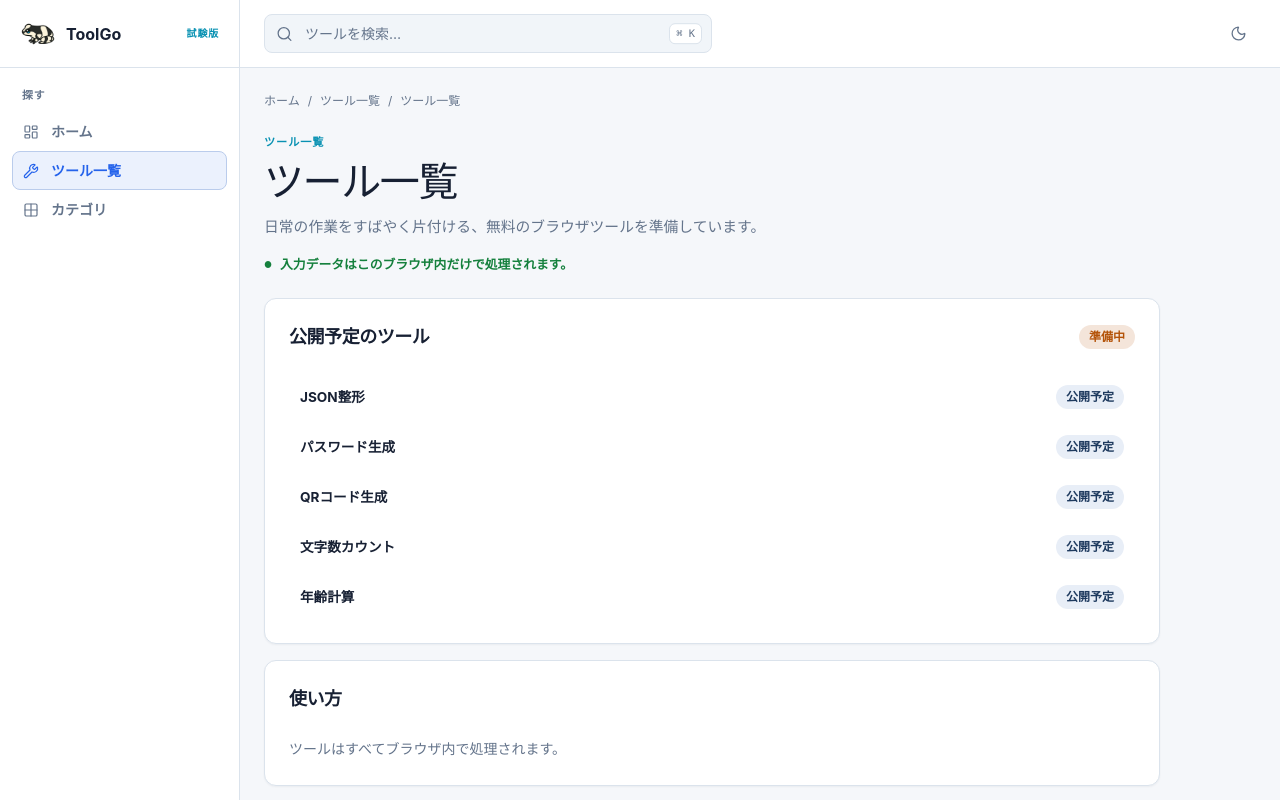
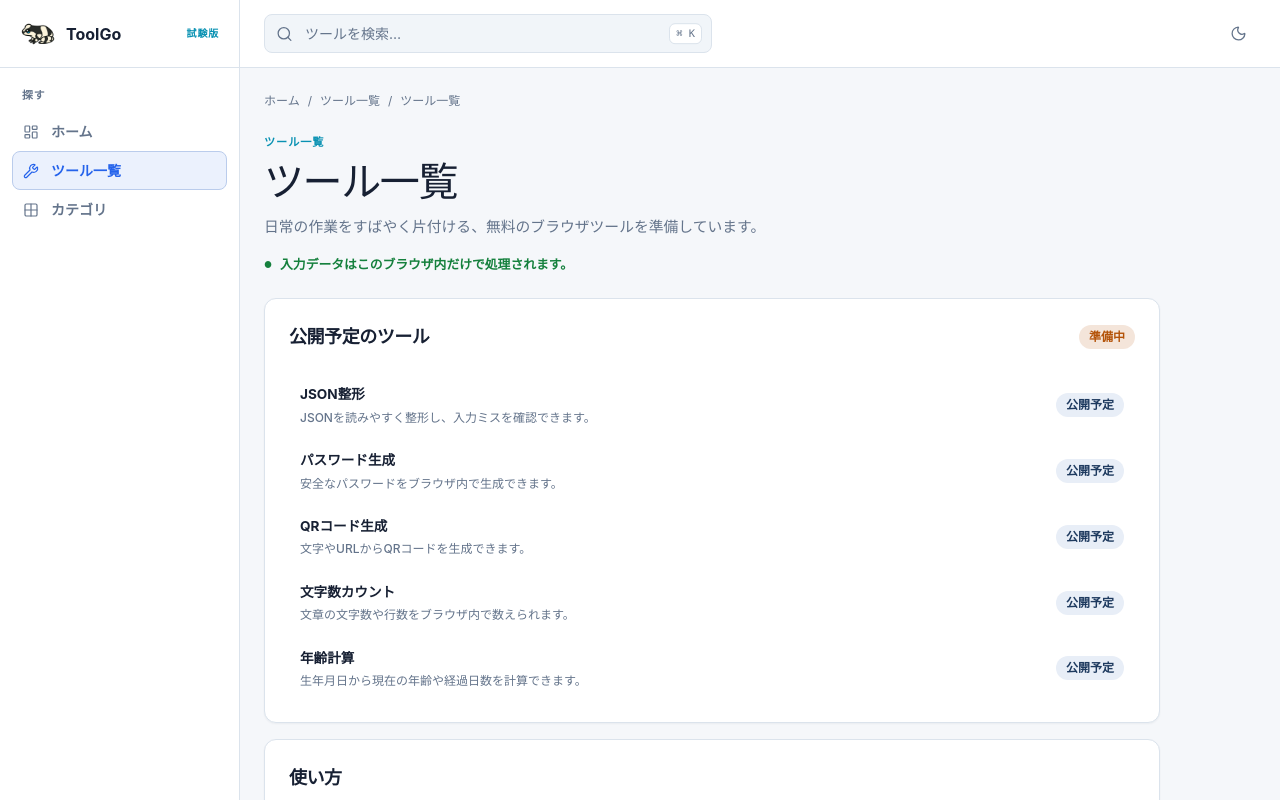
Before and after one commit to 24-105/toolgo, a Next.js app: page /toolgo/tools in a window 1280 px wide. Shown: the top 800 px of the page. Built offline with nearby package versions, Linux system fonts and the light colour scheme; no server answers.

Commit message:
feat: Phase 5 実行

```diff
--- a/src/app/categories/page.tsx
+++ b/src/app/categories/page.tsx
@@ -2,6 +2,7 @@ import { FolderTree } from "lucide-react";
 
 import { ToolLayout } from "@/components/layout";
 import { Badge, Card, CardContent, CardHeader, CardTitle } from "@/components/ui";
+import { getCategories, getToolsByCategory } from "@/features/tools/registry";
 import { createPageMetadata } from "@/lib/seo";
 
 export const metadata = createPageMetadata({
@@ -11,13 +12,13 @@ export const metadata = createPageMetadata({
   keywords: ["ツールカテゴリ", "無料ツール"],
 });
 
-const categories = [
-  { name: "開発", description: "コードやデータの整形・変換", count: 1 },
-  { name: "セキュリティ", description: "安全な文字列や認証情報の生成", count: 1 },
-  { name: "生成", description: "QRコードなどの生成ツール", count: 1 },
-  { name: "文章", description: "文章の確認や文字数の計測", count: 1 },
-  { name: "計算", description: "日付や数値の計算", count: 1 },
-];
+const categoryDescriptions: Record<string, string> = {
+  開発: "コードやデータの整形・変換",
+  セキュリティ: "安全な文字列や認証情報の生成",
+  生成: "QRコードなどの生成ツール",
+  文章: "文章の確認や文字数の計測",
+  計算: "日付や数値の計算",
+};
 
 export default function CategoriesPage() {
   return (
@@ -27,19 +28,19 @@ export default function CategoriesPage() {
       category="ツール一覧"
     >
       <div className="category-grid" aria-label="ツールカテゴリ一覧">
-        {categories.map((category) => (
-          <Card key={category.name}>
+        {getCategories().map((category) => (
+          <Card key={category}>
             <CardHeader className="category-card-header">
               <span className="category-icon" aria-hidden="true">
                 <FolderTree size={17} strokeWidth={1.8} />
               </span>
               <div>
-                <CardTitle>{category.name}</CardTitle>
-                <p className="category-description">{category.description}</p>
+                <CardTitle>{category}</CardTitle>
+                <p className="category-description">{categoryDescriptions[category]}</p>
               </div>
             </CardHeader>
             <CardContent>
-              <Badge>{category.count}件・公開予定</Badge>
+              <Badge>{getToolsByCategory(category).length}件・公開予定</Badge>
             </CardContent>
           </Card>
         ))}
--- a/src/app/globals.css
+++ b/src/app/globals.css
@@ -628,6 +628,16 @@ a {
   color: var(--foreground);
   font-size: 0.85rem;
   font-weight: 650;
+  text-decoration: none;
+}
+
+.tool-list-item-description {
+  display: block;
+  margin-top: 0.25rem;
+  color: var(--muted);
+  font-size: 0.75rem;
+  font-weight: 450;
+  line-height: 1.45;
 }
 
 .category-grid {
--- a/src/app/sitemap.ts
+++ b/src/app/sitemap.ts
@@ -1,5 +1,6 @@
 import type { MetadataRoute } from "next";
 
+import { getTools } from "@/features/tools/registry";
 import { absoluteUrl } from "@/lib/seo";
 
 export const dynamic = "force-static";
@@ -7,7 +8,7 @@ export const dynamic = "force-static";
 export default function sitemap(): MetadataRoute.Sitemap {
   const lastModified = new Date();
 
-  return [
+  const staticRoutes: MetadataRoute.Sitemap = [
     {
       url: absoluteUrl("/"),
       lastModified,
@@ -27,4 +28,13 @@ export default function sitemap(): MetadataRoute.Sitemap {
       priority: 0.7,
     },
   ];
+
+  const toolRoutes: MetadataRoute.Sitemap = getTools().map((tool) => ({
+    url: absoluteUrl(`/tools/${tool.slug}/`),
+    lastModified,
+    changeFrequency: "monthly",
+    priority: tool.isMvp ? 0.8 : 0.6,
+  }));
+
+  return [...staticRoutes, ...toolRoutes];
 }
--- /dev/null
+++ b/src/app/tools/[slug]/page.tsx
@@ -0,0 +1,73 @@
+import { notFound } from "next/navigation";
+import type { Metadata } from "next";
+
+import { ToolLayout } from "@/components/layout";
+import { Badge, Card, CardContent, CardHeader, CardTitle } from "@/components/ui";
+import { getToolBySlug, getTools } from "@/features/tools/registry";
+import { createPageMetadata } from "@/lib/seo";
+
+type ToolPageProps = {
+  params: Promise<{ slug: string }>;
+};
+
+export function generateStaticParams() {
+  return getTools().map((tool) => ({ slug: tool.slug }));
+}
+
+export async function generateMetadata({ params }: ToolPageProps): Promise<Metadata> {
+  const { slug } = await params;
+  const tool = getToolBySlug(slug);
+
+  if (!tool) {
+    return {};
+  }
+
+  return createPageMetadata({
+    title: tool.name,
+    description: tool.description,
+    path: `/tools/${tool.slug}/`,
+    keywords: tool.keywords,
+  });
+}
+
+export default async function ToolPage({ params }: ToolPageProps) {
+  const { slug } = await params;
+  const tool = getToolBySlug(slug);
+
+  if (!tool) {
+    notFound();
+  }
+
+  const ToolComponent = tool.component;
+
+  return (
+    <ToolLayout
+      title={tool.name}
+      description={tool.description}
+      category={tool.category}
+      help={
+        <p className="text-sm leading-6 text-muted">
+          入力データはこのブラウザ内だけで処理され、サーバーへ送信されません。
+        </p>
+      }
+    >
+      {ToolComponent ? (
+        <ToolComponent metadata={tool} />
+      ) : (
+        <Card>
+          <CardHeader>
+            <div className="flex flex-wrap items-center justify-between gap-3">
+              <CardTitle>公開準備中です</CardTitle>
+              <Badge variant="warning">準備中</Badge>
+            </div>
+          </CardHeader>
+          <CardContent>
+            <p className="text-sm leading-6 text-muted">
+              このツールはMVPで公開予定です。もうしばらくお待ちください。
+            </p>
+          </CardContent>
+        </Card>
+      )}
+    </ToolLayout>
+  );
+}
--- a/src/app/tools/page.tsx
+++ b/src/app/tools/page.tsx
@@ -1,6 +1,8 @@
 import { Badge, Card, CardContent, CardHeader, CardTitle } from "@/components/ui";
 import { ToolLayout } from "@/components/layout";
+import { getTools } from "@/features/tools/registry";
 import { createPageMetadata } from "@/lib/seo";
+import Link from "next/link";
 
 export const metadata = createPageMetadata({
   title: "ツール一覧",
@@ -8,14 +10,6 @@ export const metadata = createPageMetadata({
   path: "/tools/",
   keywords: ["ツール一覧", "無料オンラインツール"],
 });
-
-const plannedTools = [
-  "JSON整形",
-  "パスワード生成",
-  "QRコード生成",
-  "文字数カウント",
-  "年齢計算",
-];
 
 export default function ToolsPage() {
   return (
@@ -38,11 +32,18 @@ export default function ToolsPage() {
         </CardHeader>
         <CardContent>
           <div className="tool-list" aria-label="公開予定のツール一覧">
-            {plannedTools.map((tool) => (
-              <div key={tool} className="tool-list-item">
-                <span>{tool}</span>
-                <Badge>公開予定</Badge>
-              </div>
+            {getTools().map((tool) => (
+              <Link
+                key={tool.slug}
+                href={`/tools/${tool.slug}/`}
+                className="tool-list-item"
+              >
+                <span>
+                  {tool.name}
+                  <span className="tool-list-item-description">{tool.description}</span>
+                </span>
+                <Badge>{tool.status === "available" ? "利用可能" : "公開予定"}</Badge>
+              </Link>
             ))}
           </div>
         </CardContent>
--- /dev/null
+++ b/src/features/tools/registry.ts
@@ -0,0 +1,74 @@
+import type { ToolDefinition, ToolMetadata } from "./types";
+
+const toolMetadata: ToolMetadata[] = [
+  {
+    slug: "json-formatter",
+    name: "JSON整形",
+    description: "JSONを読みやすく整形し、入力ミスを確認できます。",
+    category: "開発",
+    keywords: ["JSON", "整形", "開発ツール"],
+    icon: "code",
+    isMvp: true,
+    status: "planned",
+  },
+  {
+    slug: "password-generator",
+    name: "パスワード生成",
+    description: "安全なパスワードをブラウザ内で生成できます。",
+    category: "セキュリティ",
+    keywords: ["パスワード", "生成", "セキュリティ"],
+    icon: "key",
+    isMvp: true,
+    status: "planned",
+  },
+  {
+    slug: "qr-code-generator",
+    name: "QRコード生成",
+    description: "文字やURLからQRコードを生成できます。",
+    category: "生成",
+    keywords: ["QRコード", "生成", "URL"],
+    icon: "qr",
+    isMvp: true,
+    status: "planned",
+  },
+  {
+    slug: "character-counter",
+    name: "文字数カウント",
+    description: "文章の文字数や行数をブラウザ内で数えられます。",
+    category: "文章",
+    keywords: ["文字数", "カウント", "文章"],
+    icon: "text",
+    isMvp: true,
+    status: "planned",
+  },
+  {
+    slug: "age-calculator",
+    name: "年齢計算",
+    description: "生年月日から現在の年齢や経過日数を計算できます。",
+    category: "計算",
+    keywords: ["年齢", "計算", "生年月日"],
+    icon: "calendar",
+    isMvp: true,
+    status: "planned",
+  },
+];
+
+export const toolRegistry: ToolDefinition[] = toolMetadata.map((metadata) => ({
+  ...metadata,
+}));
+
+export function getTools() {
+  return toolRegistry;
+}
+
+export function getToolBySlug(slug: string) {
+  return toolRegistry.find((tool) => tool.slug === slug);
+}
+
+export function getToolsByCategory(category: string) {
+  return toolRegistry.filter((tool) => tool.category === category);
+}
+
+export function getCategories() {
+  return [...new Set(toolRegistry.map((tool) => tool.category))];
+}
--- /dev/null
+++ b/src/features/tools/types.ts
@@ -0,0 +1,23 @@
+import type { ComponentType } from "react";
+
+export type ToolIcon = "code" | "key" | "qr" | "text" | "calendar";
+export type ToolStatus = "available" | "planned";
+
+export type ToolMetadata = {
+  slug: string;
+  name: string;
+  description: string;
+  category: string;
+  keywords: string[];
+  icon: ToolIcon;
+  isMvp: boolean;
+  status: ToolStatus;
+};
+
+export type ToolComponentProps = {
+  metadata: ToolMetadata;
+};
+
+export type ToolDefinition = ToolMetadata & {
+  component?: ComponentType<ToolComponentProps>;
+};
```
Also changed, not shown: src/app/page.tsx (+33 -27 lines), 4 other files (tests, documents, lock files or other folders).
